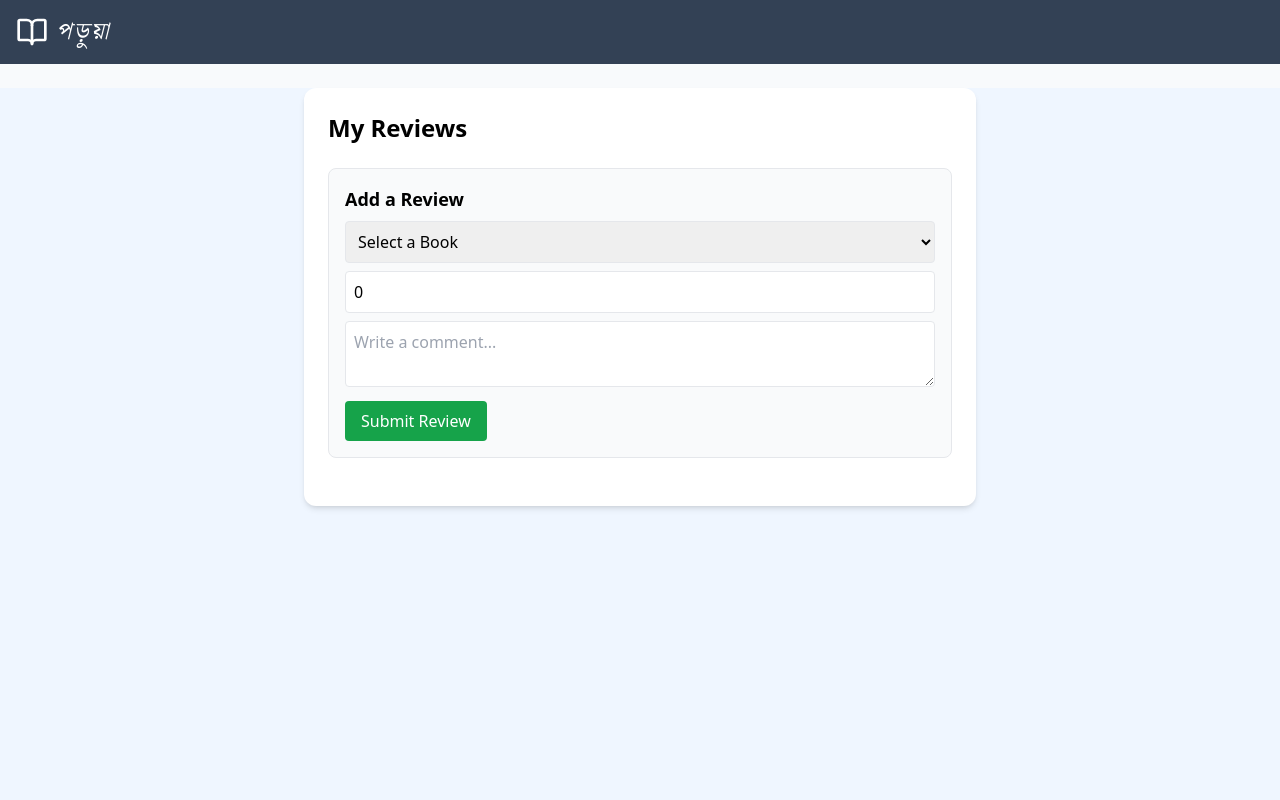
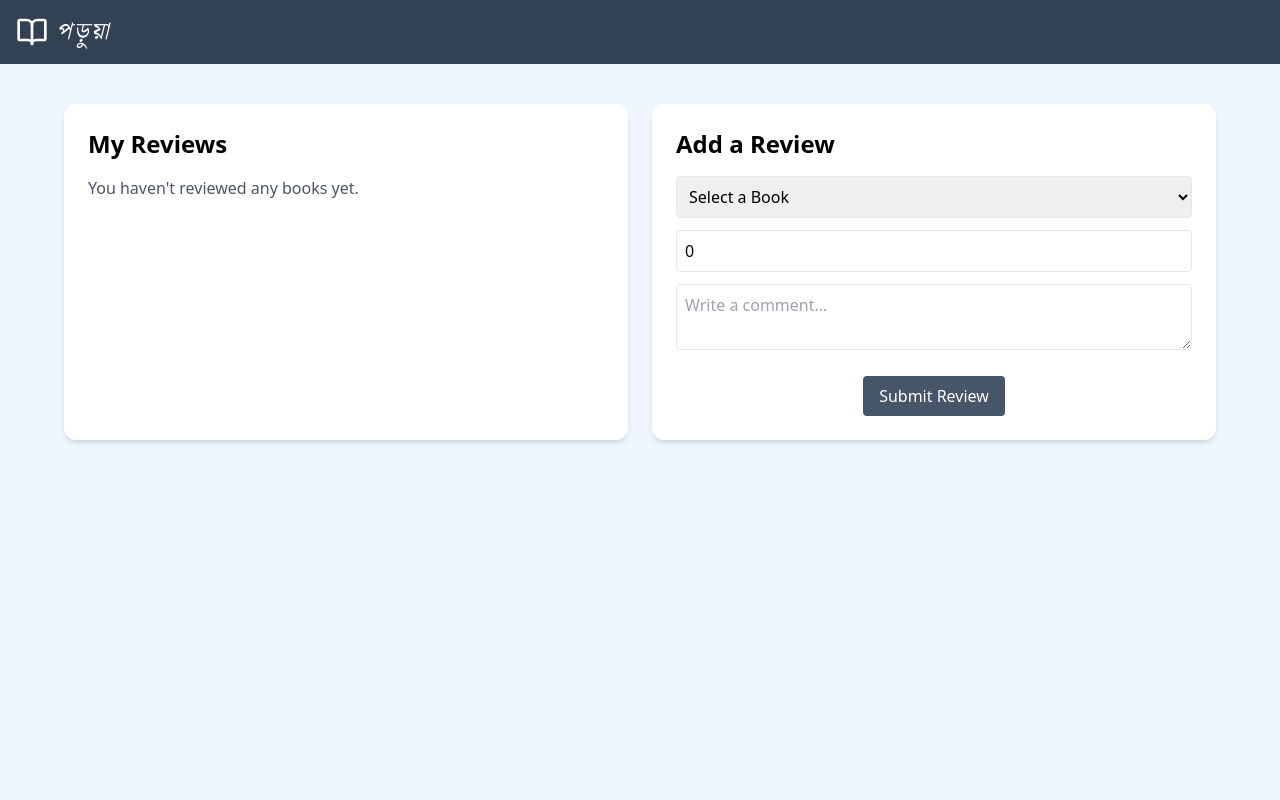
Before and after one commit to TuliAfroz/Online_Bookshop, a Next.js app in the folder frontend/: page /customer/reviews in a window 1280 px wide. Shown: the top 800 px of the page. Built offline with nearby package versions, Linux system fonts and the light colour scheme.

Commit message:
customer page and landing page

```diff
--- a/frontend/src/app/customer/dashboard/page.js
+++ b/frontend/src/app/customer/dashboard/page.js
@@ -130,10 +130,27 @@ export default function CustomerDashboard() {
           </button>
           {showDropdown && (
             <div className="absolute right-0 mt-2 w-40 bg-white rounded shadow z-10 text-sm">
-              <button className="block w-full text-left px-4 py-2 hover:bg-gray-100" onClick={() => router.push('/customer/profile')}>My Profile</button>
-              <button className="block w-full text-left px-4 py-2 hover:bg-gray-100" onClick={handleLogout}>Sign Out</button>
+              <button
+                className="block w-full text-left px-4 py-2 hover:bg-gray-100"
+                onClick={() => router.push('/customer/profile')}
+              >
+                My Profile
+              </button>
+              <button
+                className="block w-full text-left px-4 py-2 hover:bg-gray-100"
+                onClick={() => router.push('/customer/reviews')}
+              >
+                Reviews
+              </button>
+              <button
+                className="block w-full text-left px-4 py-2 hover:bg-gray-100"
+                onClick={handleLogout}
+              >
+                Sign Out
+              </button>
             </div>
           )}
+
         </div>
       </div>
 
--- a/frontend/src/app/customer/reviews/page.js
+++ b/frontend/src/app/customer/reviews/page.js
@@ -22,7 +22,7 @@ export default function CustomerReviews() {
             .then(res => res.json())
             .then(data => setReviews(data));
 
-        // Fetch purchased books to allow new reviews
+        // Fetch purchased books
         fetch(`http://localhost:3000/api/orders/customer/${customerId}/books`)
             .then(res => res.json())
             .then(data => setBooks(data));
@@ -34,16 +34,19 @@ export default function CustomerReviews() {
             return;
         }
 
-        const reviewData = { book_id: selectedBook, customer_id: customerId, rating, description: comment };
-
-        const res = await fetch(`http://localhost:3000/api/reviews`,
-        {
+        const res = await fetch('http://localhost:3000/api/reviews/add', {
             method: 'POST',
             headers: { 'Content-Type': 'application/json' },
-            body: JSON.stringify(reviewData)
+            body: JSON.stringify({
+                book_id: selectedBook,
+                customer_id: customerId,
+                rating,
+                description: comment,
+            }),
         });
 
         const result = await res.json();
+
         if (res.ok) {
             setReviews([...reviews, result]);
             setMessage('Review added successfully!');
@@ -58,16 +61,20 @@ export default function CustomerReviews() {
     const handleUpdateReview = async () => {
         if (!editingReview) return;
 
-        const reviewData = { rating, description: comment };
-
-        const res = await fetch(`http://localhost:3000/api/reviews/${editingReview.book_id}/${customerId}`,
+        const res = await fetch(
+            `http://localhost:3000/api/reviews/update/${editingReview.book_id}/${customerId}`,
             {
                 method: 'PUT',
                 headers: { 'Content-Type': 'application/json' },
-            body: JSON.stringify(reviewData)
-        });
+                body: JSON.stringify({
+                    rating,
+                    description: comment,
+                }),
+            }
+        );
 
         const result = await res.json();
+
         if (res.ok) {
             setReviews(reviews.map(r => r.book_id === editingReview.book_id ? result : r));
             setMessage('Review updated successfully!');
@@ -80,7 +87,10 @@ export default function CustomerReviews() {
     };
 
     const handleDeleteReview = async (book_id) => {
-        const res = await fetch(`http://localhost:3000/api/reviews/${book_id}/${customerId}`, { method: 'DELETE' });
+        const res = await fetch(
+            `http://localhost:3000/api/reviews/delete/${book_id}/${customerId}`,
+            { method: 'DELETE' }
+        );
 
         if (res.ok) {
             setReviews(reviews.filter(r => r.book_id !== book_id));
@@ -94,66 +104,104 @@ export default function CustomerReviews() {
     const startEdit = (review) => {
         setEditingReview(review);
         setRating(review.rating);
-        setComment(review.description);
+        setComment(review.description);  // Use description instead of review_text
         setSelectedBook(review.book_id);
     };
 
     return (
-        <div className="min-h-screen bg-blue-50">
+        <div className="min-h-screen bg-blue-50 py-10 px-4">
+            <div className="max-w-6xl mx-auto grid grid-cols-1 md:grid-cols-2 gap-6">
+                {/* Left Column - My Reviews */}
+                <div className="bg-white shadow-md rounded-xl p-6">
+                    <h2 className="text-2xl font-bold mb-4">My Reviews</h2>
+                    <div className="space-y-4">
+                        {reviews.length === 0 && (
+                            <p className="text-gray-600">You haven't reviewed any books yet.</p>
+                        )}
+                        {reviews.map(review => (
+                            <div key={review.book_id} className="p-4 border rounded-lg shadow-sm bg-gray-50">
+                                <p className="font-bold">
+                                    Book: {books.find(b => b.book_id === review.book_id)?.title || 'Unknown'}
+                                </p>
+                                <p><strong>Rating:</strong> {review.rating}/5</p>
+                                <p><strong>Comment:</strong> {review.description}</p>
+                                <div className="mt-2 space-x-2">
+                                    <button
+                                        onClick={() => startEdit(review)}
+                                        className="px-3 py-1 bg-yellow-500 text-white text-sm rounded"
+                                    >
+                                        Edit
+                                    </button>
+                                    <button
+                                        onClick={() => handleDeleteReview(review.book_id)}
+                                        className="px-3 py-1 bg-red-600 text-white text-sm rounded"
+                                    >
+                                        Delete
+                                    </button>
+                                </div>
+                            </div>
+                        ))}
+                    </div>
+                </div>
 
-            <div className="max-w-2xl mx-auto bg-white shadow-md rounded-xl p-6 mt-6 space-y-6">
-                <h2 className="text-2xl font-bold mb-4">My Reviews</h2>
+                {/* Right Column - Add/Edit Review */}
+                <div className="bg-white shadow-md rounded-xl p-6">
+                    <h3 className="text-2xl font-bold mb-4">{editingReview ? 'Edit Review' : 'Add a Review'}</h3>
 
-                {/* Add/Edit Review Form */}
-                <div className="p-4 border rounded-lg bg-gray-50">
-                    <h3 className="font-semibold text-lg mb-2">{editingReview ? 'Edit Review' : 'Add a Review'}</h3>
                     <select
                         value={selectedBook}
                         onChange={e => setSelectedBook(e.target.value)}
-                        className="w-full p-2 border rounded mb-2"
+                        className="w-full p-2 border rounded mb-3"
                         disabled={editingReview}
                     >
                         <option value="">Select a Book</option>
                         {books.map(book => (
-                            <option key={book.book_id} value={book.book_id}>{book.title}</option>
+                            <option key={book.book_id} value={book.book_id}>
+                                {book.title}
+                            </option>
                         ))}
                     </select>
+
                     <input
                         type="number"
                         min="1"
                         max="5"
                         placeholder="Rating (1-5)"
                         value={rating}
-                        onChange={e => setRating(e.target.value)}
-                        className="w-full p-2 border rounded mb-2"
+                        onChange={e => setRating(Number(e.target.value))}
+                        className="w-full p-2 border rounded mb-3"
                     />
+
                     <textarea
                         placeholder="Write a comment..."
                         value={comment}
                         onChange={e => setComment(e.target.value)}
-                        className="w-full p-2 border rounded mb-2"
+                        className="w-full p-2 border rounded mb-3"
                     />
+
+                    <div className="flex justify-center mt-2">
                         {editingReview ? (
-                        <button onClick={handleUpdateReview} className="px-4 py-2 bg-blue-600 text-white rounded hover:bg-blue-500">Update Review</button>
+                            <button
+                                onClick={handleUpdateReview}
+                                className="px-4 py-2 bg-slate-600 text-white hover:bg-slate-500 rounded"
+                            >
+                                Update Review
+                            </button>
                         ) : (
-                        <button onClick={handleAddReview} className="px-4 py-2 bg-green-600 text-white rounded hover:bg-green-500">Submit Review</button>
+                            <button
+                                onClick={handleAddReview}
+                                className="px-4 py-2 bg-slate-600 text-white hover:bg-slate-500 rounded"
+                            >
+                                Submit Review
+                            </button>
                         )}
-                    {message && <p className="mt-2 text-sm text-gray-600">{message}</p>}
                     </div>
 
-                {/* Existing Reviews */}
-                <div className="space-y-4">
-                    {reviews.map(review => (
-                        <div key={review.book_id} className="p-4 border rounded-lg shadow-sm">
-                            <p className="font-bold">Book ID: {review.book_id}</p>
-                            <p><strong>Rating:</strong> {review.rating}/5</p>
-                            <p><strong>Comment:</strong> {review.description}</p>
-                            <div className="mt-2 space-x-2">
-                                <button onClick={() => startEdit(review)} className="px-3 py-1 bg-yellow-500 text-white rounded text-sm">Edit</button>
-                                <button onClick={() => handleDeleteReview(review.book_id)} className="px-3 py-1 bg-red-600 text-white rounded text-sm">Delete</button>
-                            </div>
-                        </div>
-                    ))}
+                    {message && (
+                        <p className="mt-4 text-center text-sm text-green-600 font-medium">
+                            {message}
+                        </p>
+                    )}
                 </div>
             </div>
         </div>
```
Also changed, not shown: 1 other file (tests, documents, lock files or other folders). Lines whose indentation alone changed are shown as unchanged.
